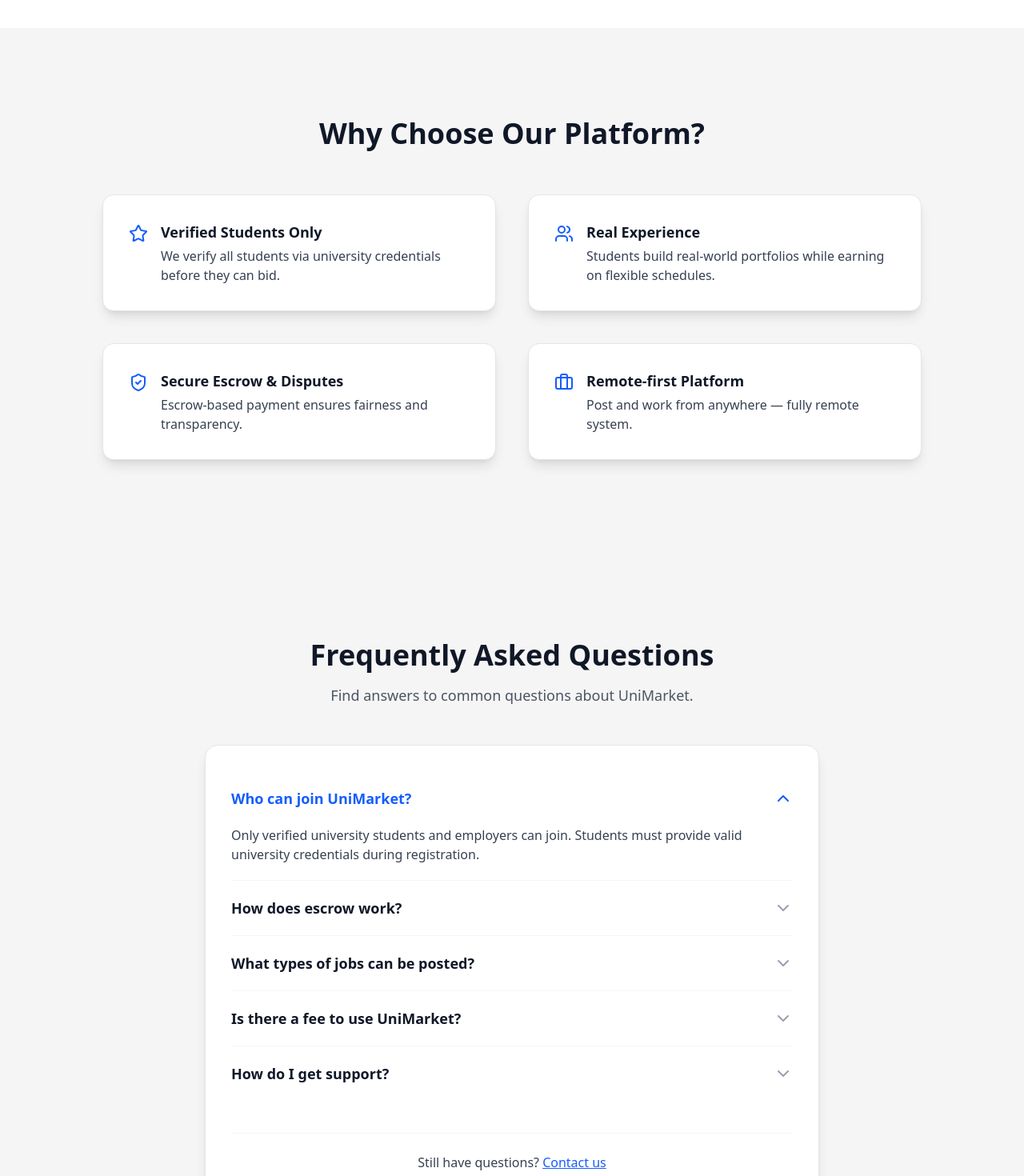
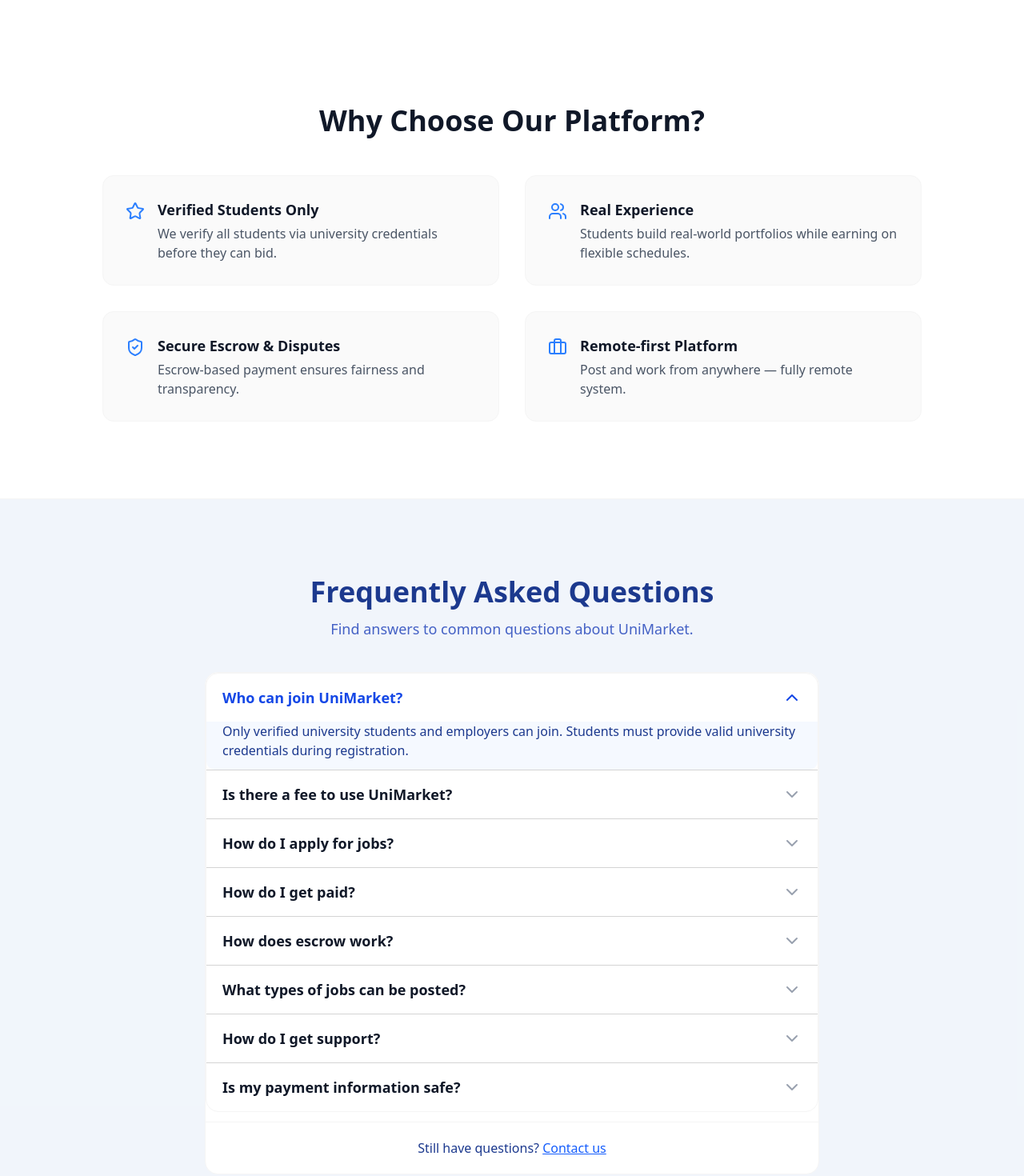
Before and after one commit to kazikhalednur/marketplace, a Next.js app: page / in a window 1280 px wide. Shown: the part 1920-3390 px from the top of the page at 80% size. Built offline with nearby package versions, Linux system fonts and the light colour scheme.

Commit message:
Feat/home page (#6)
* :feat -> Landing Page

Designed the whole landing page. There are a lot to improve this design. But this is the simple and basic design for the landing page. When user is not logged in the user will see this page.

* :feat -> Home Page (FAQ)

FAQ section's design changed

```diff
--- a/src/app/page.tsx
+++ b/src/app/page.tsx
@@ -171,40 +171,40 @@
       </section>
 
       {/* Why Choose Us */}
-      <section className="py-28 px-6 text-center bg-neutral-100">
-        <h2 className="text-3xl md:text-4xl font-bold mb-14 text-gray-900">Why Choose Our Platform?</h2>
-        <div className="grid grid-cols-1 md:grid-cols-2 gap-10 max-w-5xl mx-auto text-left">
+      <section className="py-24 px-6 text-center bg-white border-b border-neutral-100">
+        <h2 className="text-3xl md:text-4xl font-bold mb-12 text-gray-900">Why Choose Our Platform?</h2>
+        <div className="grid grid-cols-1 md:grid-cols-2 gap-8 max-w-5xl mx-auto text-left">
           {[
             {
-              icon: <Star className="text-blue-600 mt-1" />,
+              icon: <Star className="text-blue-500 mt-1" />,
               title: "Verified Students Only",
               desc: "We verify all students via university credentials before they can bid."
             },
             {
-              icon: <Users className="text-blue-600 mt-1" />,
+              icon: <Users className="text-blue-500 mt-1" />,
               title: "Real Experience",
               desc: "Students build real-world portfolios while earning on flexible schedules."
             },
             {
-              icon: <ShieldCheck className="text-blue-600 mt-1" />,
+              icon: <ShieldCheck className="text-blue-500 mt-1" />,
               title: "Secure Escrow & Disputes",
               desc: "Escrow-based payment ensures fairness and transparency."
             },
             {
-              icon: <Briefcase className="text-blue-600 mt-1" />,
+              icon: <Briefcase className="text-blue-500 mt-1" />,
               title: "Remote-first Platform",
               desc: "Post and work from anywhere — fully remote system."
             }
           ].map(({ icon, title, desc }, i) => (
             <motion.div
               key={i}
-              whileHover={{ scale: 1.03 }}
-              className="flex gap-4 items-start bg-white rounded-xl shadow-lg border border-neutral-200 hover:shadow-xl transition-shadow p-8"
+              whileHover={{ scale: 1.02 }}
+              className="flex gap-4 items-start bg-neutral-50 rounded-xl border border-neutral-100 p-7"
             >
               <div className="shrink-0">{icon}</div>
               <div>
                 <h4 className="font-semibold text-lg mb-1 text-gray-900">{title}</h4>
-                <p className="text-gray-700">{desc}</p>
+                <p className="text-gray-600">{desc}</p>
               </div>
             </motion.div>
           ))}
@@ -212,16 +212,16 @@
       </section>
 
       {/* FAQ Section */}
-      <section className="py-28 px-6 bg-neutral-100">
+      <section className="py-24 px-6 bg-blue-50/60">
         <div className="max-w-3xl mx-auto">
-          <div className="mb-12 text-center">
-            <h2 className="text-3xl md:text-4xl font-bold text-gray-900 mb-4">Frequently Asked Questions</h2>
-            <p className="text-gray-600 text-lg">Find answers to common questions about UniMarket.</p>
+          <div className="mb-10 text-center">
+            <h2 className="text-3xl md:text-4xl font-bold text-blue-900 mb-3">Frequently Asked Questions</h2>
+            <p className="text-blue-800/80 text-lg">Find answers to common questions about UniMarket.</p>
           </div>
-          <div className="bg-white rounded-2xl shadow-lg border border-neutral-200 p-8">
-            <FAQAccordion />
-            <div className="mt-10 pt-6 border-t border-neutral-100 text-center">
-              <span className="text-gray-700 text-base">Still have questions? <a href="mailto:contact@unimarket.com" className="text-blue-600 underline">Contact us</a></span>
+          <div className="bg-white rounded-2xl border border-neutral-100 divide-y divide-neutral-300">
+            <FAQAccordionFlat />
+            <div className="mt-3 py-5 border-t border-neutral-100 text-center">
+              <span className="text-blue-900 text-base">Still have questions? <a href="mailto:contact@unimarket.com" className="text-blue-600 underline">Contact us</a></span>
             </div>
           </div>
         </div>
@@ -265,43 +265,38 @@
   );
 }
 
-function FAQAccordion() {
+function FAQAccordionFlat() {
   const faqs = [
-    {
-      q: "Who can join UniMarket?",
-      a: "Only verified university students and employers can join. Students must provide valid university credentials during registration.",
-    },
-    {
-      q: "How does escrow work?",
-      a: "Employers fund the project upfront. Payment is held securely and only released to the student after the employer approves the completed work.",
-    },
-    {
-      q: "What types of jobs can be posted?",
-      a: "Any remote-friendly development, design, or tech-related job suitable for university students. All jobs must comply with our terms of service.",
-    },
-    {
-      q: "Is there a fee to use UniMarket?",
-      a: "Registration is free. A small service fee is deducted from each completed transaction to support platform operations and security.",
-    },
-    {
-      q: "How do I get support?",
-      a: "You can contact our support team anytime at contact@unimarket.com.",
-    },
+    { q: "Who can join UniMarket?", a: "Only verified university students and employers can join. Students must provide valid university credentials during registration." },
+    { q: "Is there a fee to use UniMarket?", a: "Registration is free. A small service fee is deducted from each completed transaction to support platform operations and security." },
+    { q: "How do I apply for jobs?", a: "Browse available jobs, submit your proposal, and attach relevant work or portfolio. Employers will review and respond if interested." },
+    { q: "How do I get paid?", a: "Once your work is approved by the employer, payment is released from escrow directly to your account." },
+    { q: "How does escrow work?", a: "Employers fund the project upfront. Payment is held securely and only released to the student after the employer approves the completed work." },
+    { q: "What types of jobs can be posted?", a: "Any remote-friendly development, design, or tech-related job suitable for university students. All jobs must comply with our terms of service." },
+    { q: "How do I get support?", a: "You can contact our support team anytime at contact@unimarket.com." },
+    { q: "Is my payment information safe?", a: "All transactions are processed securely using industry-standard encryption and payment providers." },
   ];
-  const [open, setOpen] = useState(0);
+  const [open, setOpen] = useState<number>(0);
   return (
-    <div>
+    <div className="bg-white rounded-2xl border border-neutral-100 divide-y divide-neutral-300">
       {faqs.map((item, i) => (
-        <div key={i} className="border-b border-neutral-100 last:border-b-0">
+        <div key={i}>
           <button
-            className={`w-full flex items-center justify-between py-5 text-left focus:outline-none focus-visible:ring-2 focus-visible:ring-blue-500 group ${open === i ? 'text-blue-600' : 'text-gray-900'} font-semibold text-lg transition-colors`}
+            className={`w-full flex items-center justify-between py-3 px-3 md:py-4 md:px-5 text-left focus:outline-none focus-visible:ring-2 focus-visible:ring-blue-500 group transition-colors
+              ${open === i ? 'text-blue-700' : 'text-gray-900'}
+              font-semibold text-base md:text-lg
+              hover:bg-blue-50/60
+              rounded-lg
+            `}
             aria-expanded={open === i}
             aria-controls={`faq-panel-${i}`}
             onClick={() => setOpen(open === i ? -1 : i)}
           >
-            <span>{item.q}</span>
+            <span className="flex-1 text-left text-base md:text-lg font-semibold transition-colors">{item.q}</span>
             <ChevronDown
-              className={`ml-4 h-6 w-6 transform transition-transform duration-300 ${open === i ? 'rotate-180 text-blue-600' : 'text-gray-400'}`}
+              className={`ml-4 h-5 w-5 md:h-6 md:w-6 transform transition-transform duration-400 ease-in-out
+                ${open === i ? 'rotate-180 text-blue-700' : 'text-gray-400'}
+              `}
               aria-hidden="true"
             />
           </button>
@@ -310,7 +305,7 @@
             className={`overflow-hidden transition-all duration-300 ${open === i ? 'max-h-40 opacity-100' : 'max-h-0 opacity-0'}`}
             aria-hidden={open !== i}
           >
-            <div className="pb-5 pr-2 text-gray-700 text-base">
+            <div className="pb-3 pr-3 pl-5 bg-blue-50/60 text-blue-900 text-base rounded-b-lg">
               {item.a}
             </div>
           </div>
```
